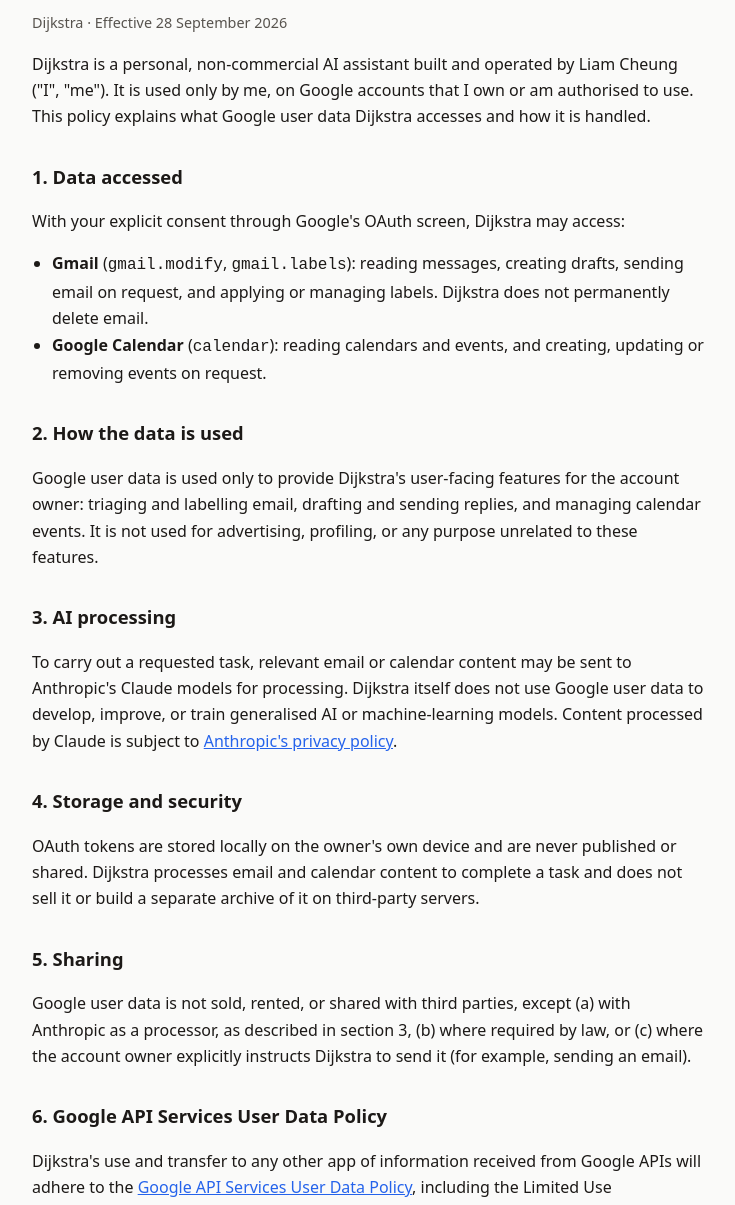
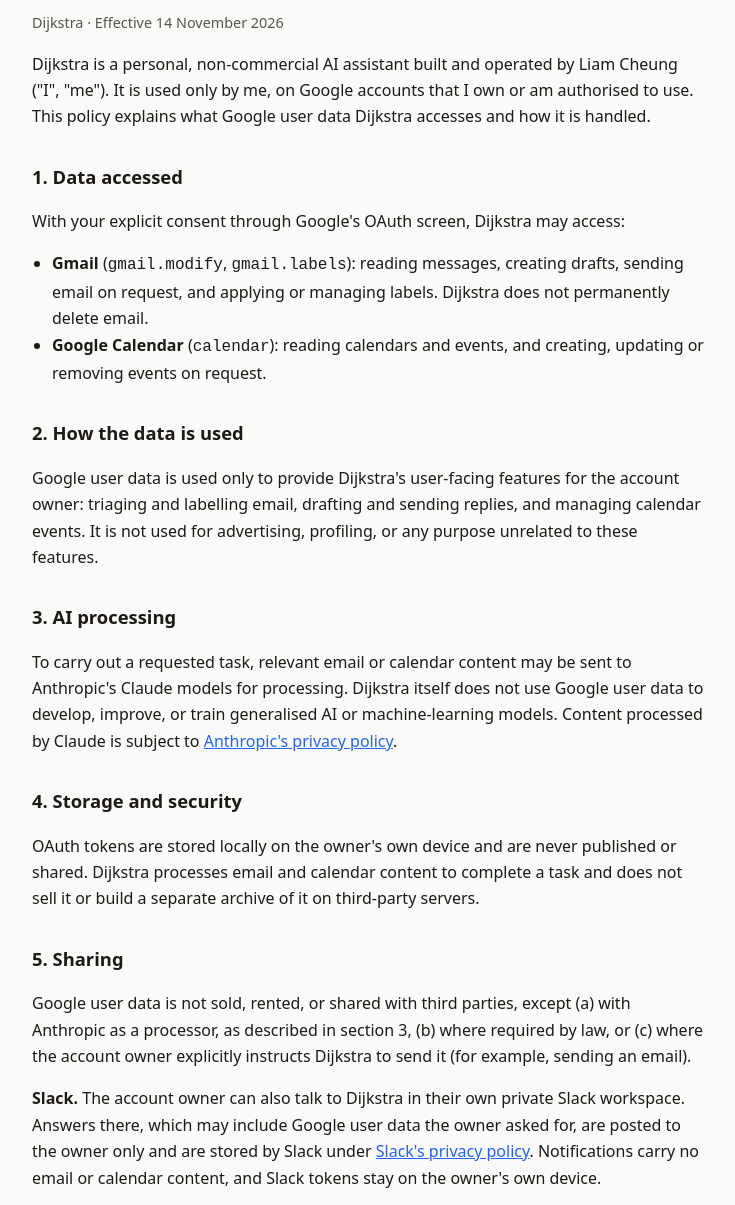
Before and after one commit to Liam-Alexander-Cheung/dijkstra-site, a plain HTML site: page privacy.html in a window 1280 px wide. Shown: the part 90-1295 px from the top of the page, without its empty margins (272-1007 px from the left). Drawn offline with Linux system fonts and the light colour scheme.

Commit message:
Privacy: Slack as a place Dijkstra answers the owner
Co-Authored-By: Claude Opus 5.5 <noreply@anthropic.com>

```diff
--- a/privacy.html
+++ b/privacy.html
@@ -10,7 +10,7 @@
 <body>
   <main>
     <h1>Privacy Policy</h1>
-    <p class="muted">Dijkstra · Effective 28 September 2026</p>
+    <p class="muted">Dijkstra · Effective 14 November 2026</p>
 
     <p>
       Dijkstra is a personal, non-commercial AI assistant built and operated by
@@ -58,6 +58,14 @@
       required by law, or (c) where the account owner explicitly instructs Dijkstra
       to send it (for example, sending an email).
     </p>
+    <p>
+      <strong>Slack.</strong> The account owner can also talk to Dijkstra in their own
+      private Slack workspace. Answers there, which may include Google user data the
+      owner asked for, are posted to the owner only and are stored by Slack under
+      <a href="https://slack.com/trust/privacy/privacy-policy">Slack's privacy policy</a>.
+      Notifications carry no email or calendar content, and Slack tokens stay on the
+      owner's own device.
+    </p>
 
     <h2>6. Google API Services User Data Policy</h2>
     <p>
```
